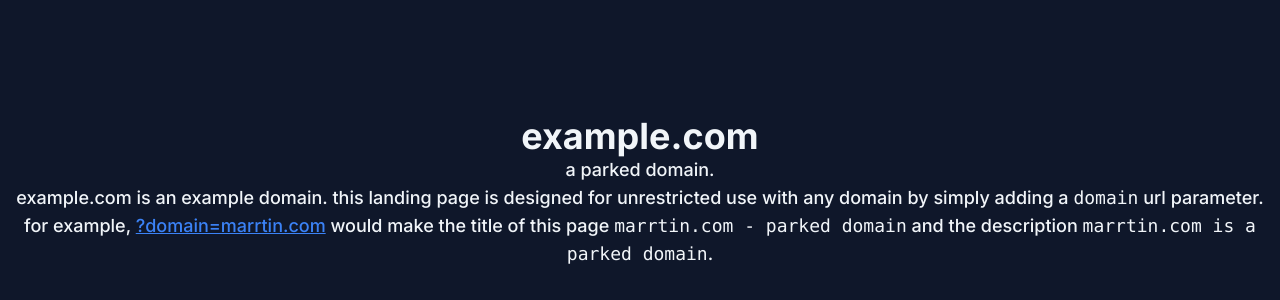
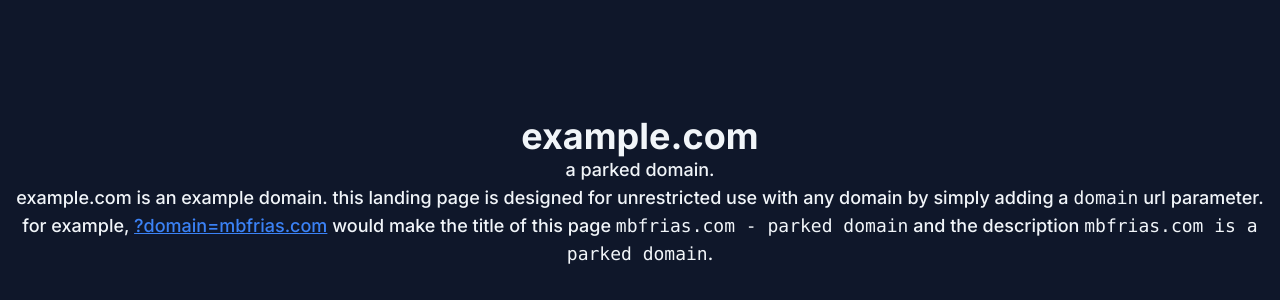
Before and after one commit to mbfrias/landingpages, a Next.js app: page /parked in a window 1280 px wide. Shown: the part 208-508 px from the top of the page. Built offline with nearby package versions, Linux system fonts and the light colour scheme.

Commit message:
update domain

```diff
--- a/app/parked/page.tsx
+++ b/app/parked/page.tsx
@@ -24,7 +24,7 @@ export default function Parked({ searchParams }: any) {
                     {(domain === 'example.com') ? (
                         <p className="text-lg font-medium">
                             example.com is an example domain. this landing page is designed for unrestricted use with any domain by simply adding a <code>domain</code> url parameter. <br/>
-                            for example, <Link href="./parked?domain=marrtin.com" className="text-blue-500 underline hover:no-underline">?domain=marrtin.com</Link> would make the title of this page <code>marrtin.com - parked domain</code> and the description <code>marrtin.com is a parked domain</code>.
+                            for example, <Link href="./parked?domain=mbfrias.com" className="text-blue-500 underline hover:no-underline">?domain=mbfrias.com</Link> would make the title of this page <code>mbfrias.com - parked domain</code> and the description <code>mbfrias.com is a parked domain</code>.
                         </p>
                     ) : (' ')}
                 </div>
```
